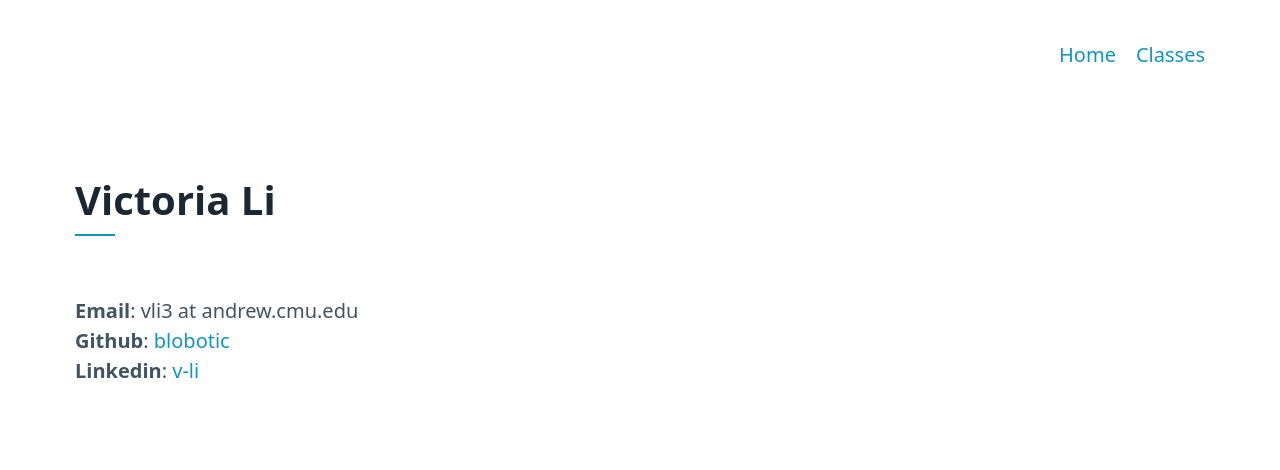
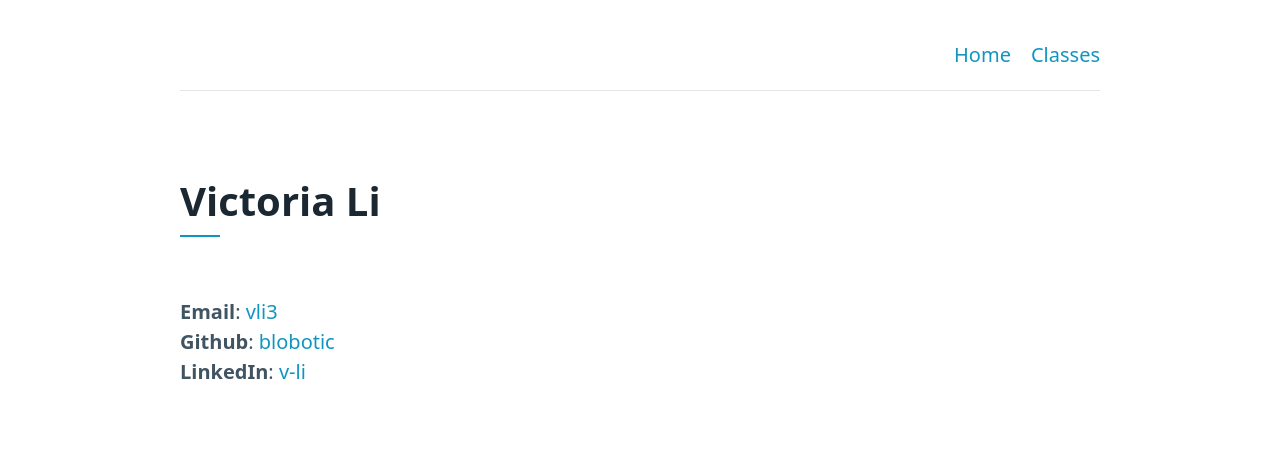
Before and after one commit to blobotic/blobotic.github.io, a plain HTML site: page index.html in a window 1280 px wide. Drawn offline with Linux system fonts and the light colour scheme.

Commit message:
slight style updates

```diff
--- a/css/fluff.css
+++ b/css/fluff.css
@@ -5,3 +5,14 @@
 	border-bottom: 0.125rem solid hsl(195, 85%, 41%);
 	content: "";
 }
+
+
+@media (min-width: 1200px) {
+	.container {
+		max-width: 920px;
+	}
+}
+
+nav {
+	border-bottom: solid rgba(115, 130, 140, 0.2) 1.5px;
+}
--- a/index.html
+++ b/index.html
@@ -8,7 +8,9 @@
 		<link rel="stylesheet" href="css/fluff.css">
 		<title>Home | Victoria Li</title>
 	</head>
-	<body>
+	<body style="overflow-x: hidden; ">
+		<!-- <img src="./birb.png" style="position: absolute; left: 40vw; top: 0; opacity: 0.5; max-height: max(120vh, 50vw); overflow: hidden; user-select: none; pointer-events: none;"> -->
+
 		<nav class="container" style="justify-content: right; margin-top: 1em;">
 			<ul>
 				<li><a href="./">Home</a></li>
@@ -16,14 +18,15 @@
 			</ul>
 		</nav>
 
+
 		<main class="container">
 			<h1 class="line">Victoria Li</h1>
 
-			<b>Email</b>: vli3 at andrew.cmu.edu
+			<b>Email</b>: <a href="mailto:vli3@andrew.cmu.edu">vli3</a>
 			<br>
 			<b>Github</b>: <a href="https://github.com/blobotic">blobotic</a>
 			<br>
-			<b>Linkedin</b>: <a href="https://www.linkedin.com/in/v-li/">v-li</a>
+			<b>LinkedIn</b>: <a href="https://www.linkedin.com/in/v-li/">v-li</a>
 		</main>
 	</body>
 </html>
```
Also changed, not shown: classes.html (+2 -1 lines), birb.png (added), 2 other files.
